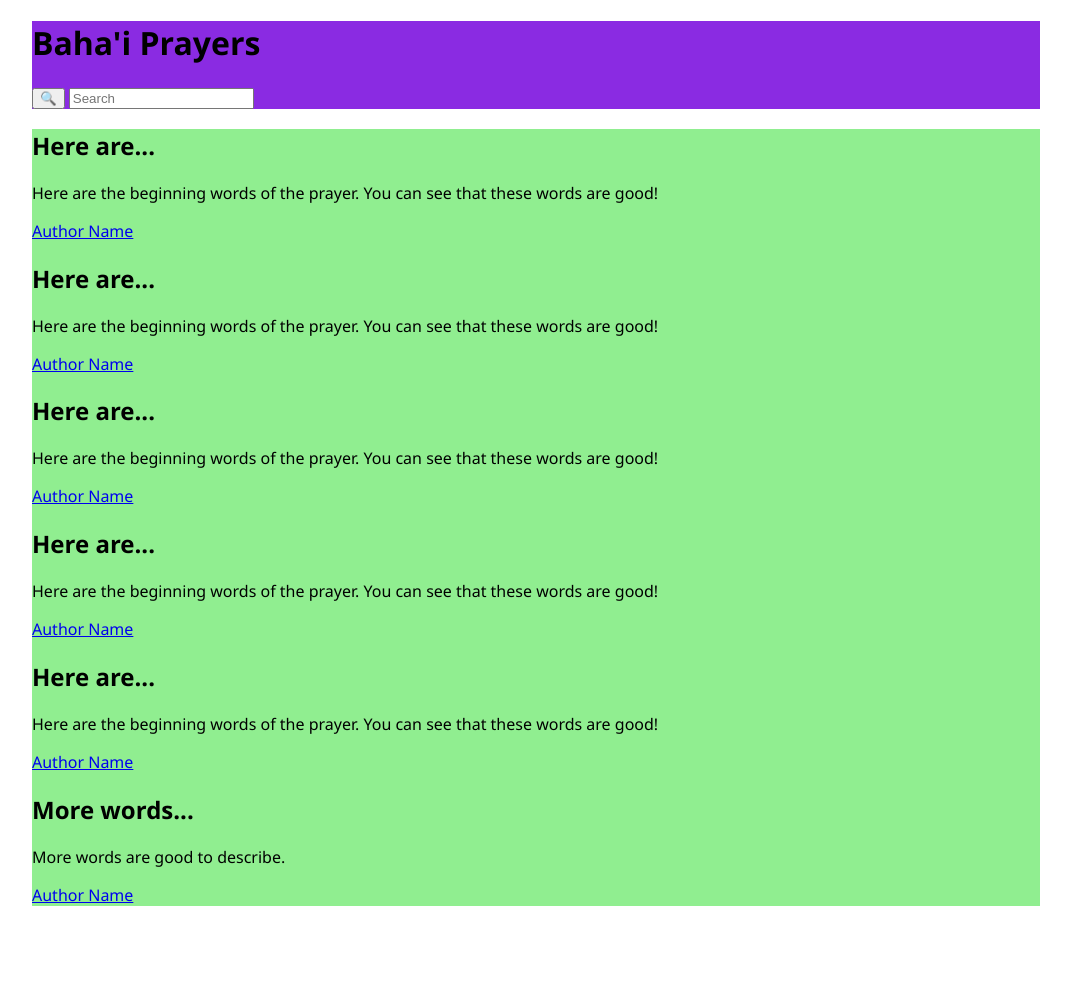
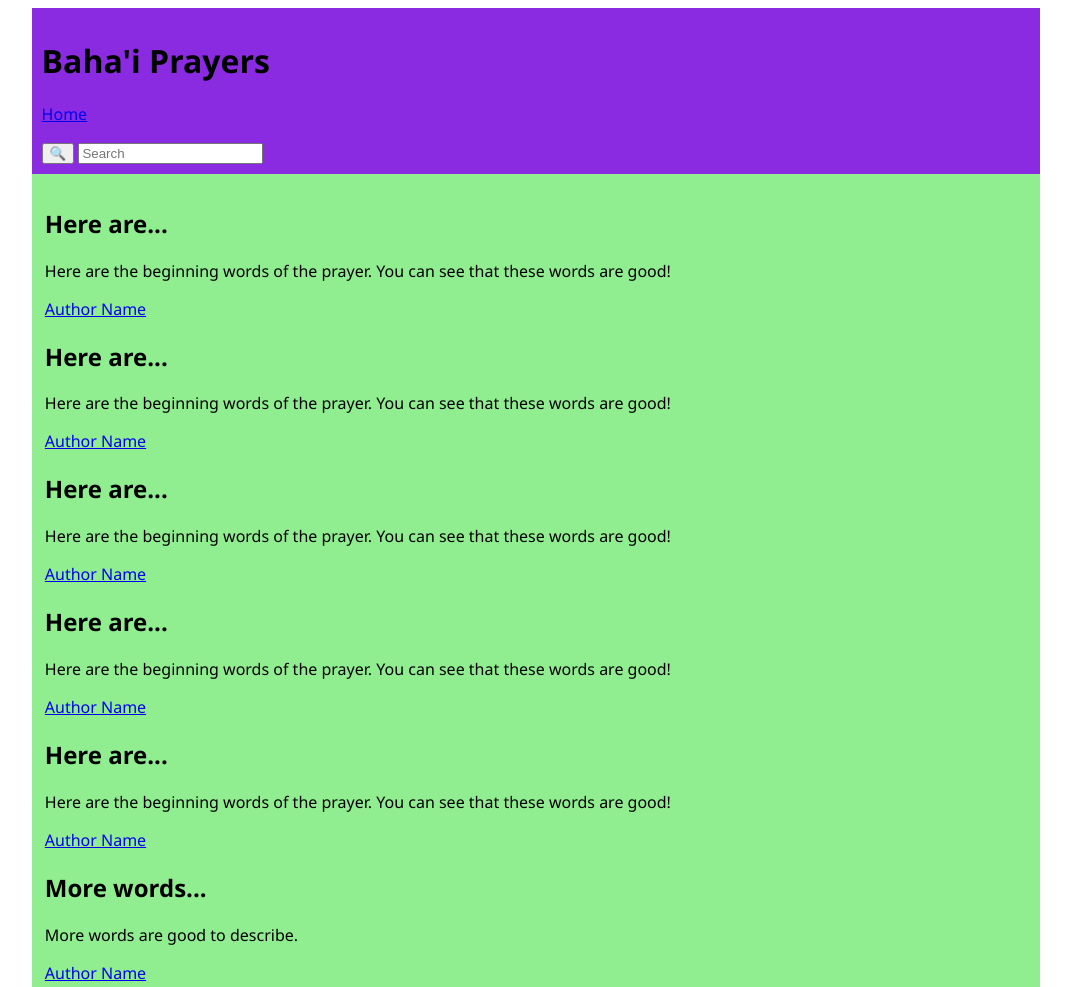
Before and after one commit to benjspriggs/prayers, a plain HTML site: page docs/sketch/index.html in a window 1280 px wide. Shown: the top 987 px of the page, without its empty margins (104-1175 px from the left). Before the commit the page ends 914 px from the top, so only its background shows below. Drawn offline with Linux system fonts and the light colour scheme.

Commit message:
Add padding

```diff
--- a/docs/sketch/index.css
+++ b/docs/sketch/index.css
@@ -5,10 +5,12 @@
 
 header {
     background: blueviolet;
+    padding: 0.75vw;
 }
 
 main {
     background: lightgreen;
+    padding: 1vw;
 }
 
  nav > ol {
--- a/docs/sketch/index.html
+++ b/docs/sketch/index.html
@@ -17,6 +17,12 @@
         <![endif]-->
         <header>
             <h1>Baha'i Prayers</h1>
+
+            <nav>
+                <ol>
+                    <li><a href="index">Home</a></li>
+                </ol>
+            </nav>
 
             <section>
                 <form method="GET" action="/search">
```
